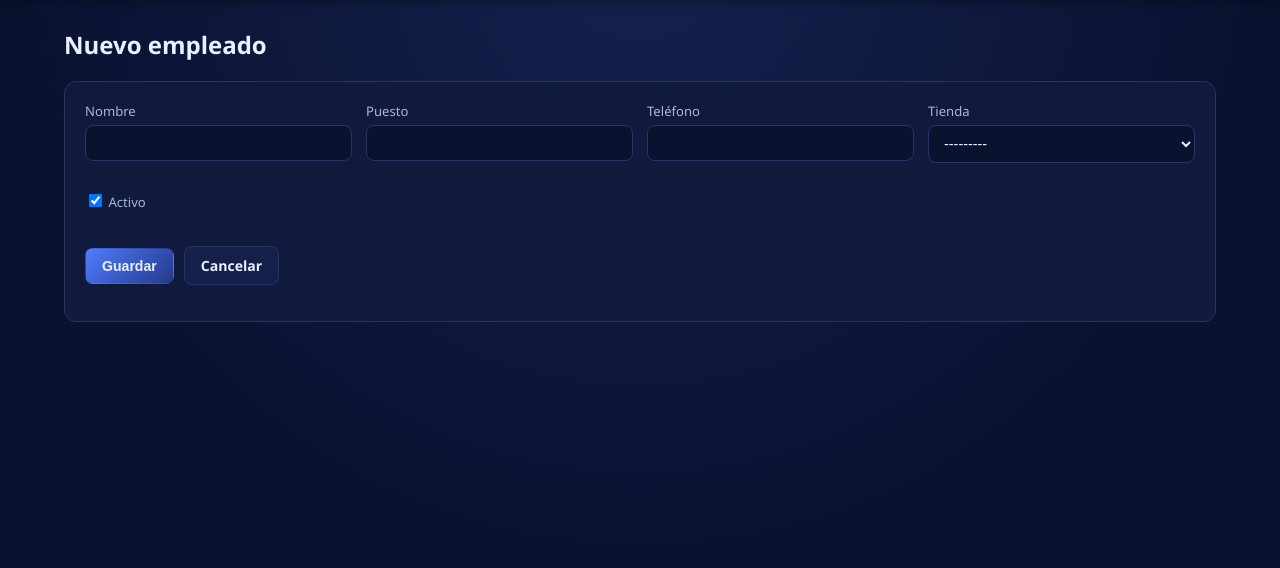
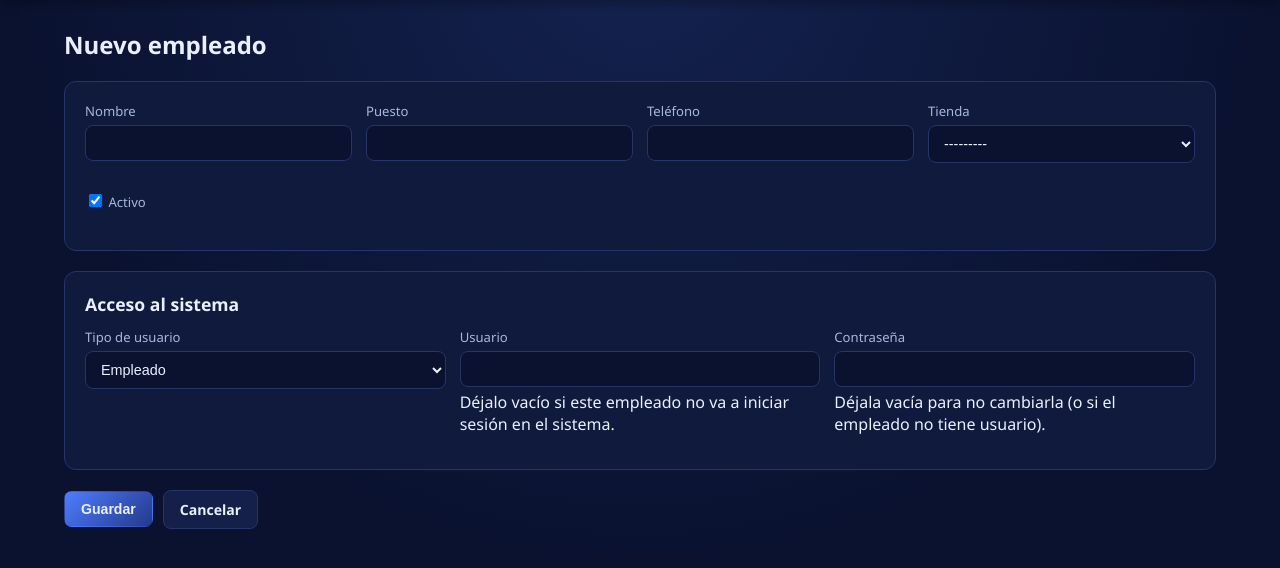
Before and after one commit to TecnologiaGT/SistemaDemo, a Django app: page /empleados/nuevo/ in a window 1280 px wide. Shown: the part 55-623 px from the top of the page. Run offline with Django 5.2, Linux system fonts and the light colour scheme; the visitor is signed in with stand-in values (Sample User, id 1); data that the repository does not hold is empty.

Commit message:
actualizacion 17/09/2026 21:55:01.77

```diff
--- a/core/forms.py
+++ b/core/forms.py
@@ -1,4 +1,5 @@
 from django import forms
+from django.contrib.auth.models import User
 from .models import Tienda, Empleado
 
 
@@ -9,6 +10,39 @@ class TiendaForm(forms.ModelForm):
 
 
 class EmpleadoForm(forms.ModelForm):
+    username = forms.CharField(
+        label="Usuario del sistema", required=False,
+        help_text="Déjalo vacío si este empleado no va a iniciar sesión en el sistema.",
+    )
+    password = forms.CharField(
+        label="Contraseña", required=False, widget=forms.PasswordInput(render_value=False),
+        help_text="Déjala vacía para no cambiarla (o si el empleado no tiene usuario).",
+    )
+
     class Meta:
         model = Empleado
-        fields = ["nombre", "puesto", "telefono", "tienda", "activo"]
+        fields = ["nombre", "puesto", "telefono", "tienda", "tipo_usuario", "activo"]
+
+    def __init__(self, *args, **kwargs):
+        super().__init__(*args, **kwargs)
+        if self.instance and self.instance.pk and self.instance.usuario_id:
+            self.fields["username"].initial = self.instance.usuario.username
+
+    def clean_username(self):
+        username = self.cleaned_data.get("username", "").strip()
+        if username:
+            qs = User.objects.filter(username=username)
+            if self.instance and self.instance.pk and self.instance.usuario_id:
+                qs = qs.exclude(pk=self.instance.usuario_id)
+            if qs.exists():
+                raise forms.ValidationError("Ese nombre de usuario ya está en uso.")
+        return username
+
+    def clean(self):
+        cleaned = super().clean()
+        username = cleaned.get("username")
+        password = cleaned.get("password")
+        creando = not (self.instance and self.instance.pk and self.instance.usuario_id)
+        if creando and password and not username:
+            self.add_error("username", "Escribe un nombre de usuario para poder asignar contraseña.")
+        return cleaned
--- a/core/models.py
+++ b/core/models.py
@@ -19,6 +19,11 @@ class Tienda(models.Model):
 
 
 class Empleado(models.Model):
+    TIPOS_USUARIO = [
+        ("admin", "Administrador"),
+        ("empleado", "Empleado"),
+    ]
+
     usuario = models.OneToOneField(
         User, on_delete=models.SET_NULL, null=True, blank=True, related_name="empleado"
     )
@@ -28,8 +33,13 @@ class Empleado(models.Model):
     tienda = models.ForeignKey(
         Tienda, on_delete=models.SET_NULL, null=True, blank=True, related_name="empleados"
     )
+    tipo_usuario = models.CharField(max_length=10, choices=TIPOS_USUARIO, default="empleado")
     activo = models.BooleanField(default=True)
     creado = models.DateTimeField(auto_now_add=True)
+
+    @property
+    def es_admin(self):
+        return self.tipo_usuario == "admin"
 
     class Meta:
         verbose_name = "Empleado"
--- /dev/null
+++ b/core/permissions.py
@@ -0,0 +1,26 @@
+from django.contrib import messages
+from django.shortcuts import redirect
+
+
+def usuario_es_admin(user):
+    """True si el usuario logueado tiene permisos de administrador:
+    superusuario de Django, o un Empleado con tipo_usuario='admin'."""
+    if not user.is_authenticated:
+        return False
+    if user.is_superuser:
+        return True
+    empleado = getattr(user, "empleado", None)
+    return bool(empleado and empleado.tipo_usuario == "admin")
+
+
+class AdminRequiredMixin:
+    """Restringe una vista a usuarios con permiso de administrador.
+    Usar junto con LoginRequiredMixin (LoginRequiredMixin primero en el MRO)."""
+
+    mensaje_permiso = "No tienes permiso para acceder a esta sección."
+
+    def dispatch(self, request, *args, **kwargs):
+        if not usuario_es_admin(request.user):
+            messages.error(request, self.mensaje_permiso)
+            return redirect("core:home")
+        return super().dispatch(request, *args, **kwargs)
--- a/core/views.py
+++ b/core/views.py
@@ -1,5 +1,6 @@
 from django.contrib.auth.decorators import login_required
 from django.contrib.auth.mixins import LoginRequiredMixin
+from django.contrib.auth.models import User
 from django.contrib import messages
 from django.shortcuts import render, redirect, get_object_or_404
 from django.urls import reverse_lazy
@@ -7,6 +8,7 @@ from django.views.generic import ListView, CreateView, UpdateView, View
 
 from .models import Tienda, Empleado
 from .forms import TiendaForm, EmpleadoForm
+from .permissions import usuario_es_admin, AdminRequiredMixin
 
 MODULOS = [
     {"nombre": "Vender", "icono": "🧾", "url": "ventas:caja"},
@@ -20,13 +22,15 @@ MODULOS = [
     {"nombre": "Inventario", "icono": "🏬", "url": "inventario:list"},
     {"nombre": "Traspasos", "icono": "🔁", "url": "inventario:traspaso_list"},
     {"nombre": "Tiendas", "icono": "🏪", "url": "core:tienda_list"},
-    {"nombre": "Empleados", "icono": "🪪", "url": "core:empleado_list"},
+    {"nombre": "Empleados", "icono": "🪪", "url": "core:empleado_list", "solo_admin": True},
 ]
 
 
 @login_required
 def dashboard(request):
-    return render(request, "core/dashboard.html", {"modulos": MODULOS})
+    es_admin = usuario_es_admin(request.user)
+    modulos = [m for m in MODULOS if not m.get("solo_admin") or es_admin]
+    return render(request, "core/dashboard.html", {"modulos": modulos})
 
 
 # --- Tiendas ---
@@ -68,37 +72,69 @@ class TiendaToggleView(LoginRequiredMixin, View):
         return redirect("core:tienda_list")
 
 
-# --- Empleados ---
-class EmpleadoListView(LoginRequiredMixin, ListView):
+# --- Empleados (y sus usuarios del sistema) ---
+# Solo administradores pueden ver/crear/editar empleados, porque aquí es donde
+# se maneja el usuario, la contraseña y el tipo de permiso de cada quien.
+
+def _guardar_usuario_empleado(empleado, form):
+    """Crea o actualiza el User de Django asociado al empleado, a partir de
+    los campos username/password/tipo_usuario del formulario."""
+    username = form.cleaned_data.get("username")
+    password = form.cleaned_data.get("password")
+    es_admin = form.cleaned_data.get("tipo_usuario") == "admin"
+
+    if not username:
+        return  # este empleado no tiene (o no tendrá) usuario de sistema
+
+    if empleado.usuario_id:
+        user = empleado.usuario
+        user.username = username
+        user.is_staff = es_admin
+        if password:
+            user.set_password(password)
+        user.save()
+    else:
+        user = User(username=username, is_staff=es_admin)
+        user.set_password(password) if password else user.set_unusable_password()
+        user.save()
+        empleado.usuario = user
+        empleado.save(update_fields=["usuario"])
+
+
+class EmpleadoListView(LoginRequiredMixin, AdminRequiredMixin, ListView):
     model = Empleado
     template_name = "core/empleado_list.html"
     context_object_name = "empleados"
     ordering = ["nombre"]
 
 
-class EmpleadoCreateView(LoginRequiredMixin, CreateView):
+class EmpleadoCreateView(LoginRequiredMixin, AdminRequiredMixin, CreateView):
     model = Empleado
     form_class = EmpleadoForm
     template_name = "core/empleado_form.html"
     success_url = reverse_lazy("core:empleado_list")
 
     def form_valid(self, form):
+        empleado = form.save()
+        _guardar_usuario_empleado(empleado, form)
         messages.success(self.request, "Empleado guardado correctamente.")
-        return super().form_valid(form)
+        return redirect(self.success_url)
 
 
-class EmpleadoUpdateView(LoginRequiredMixin, UpdateView):
+class EmpleadoUpdateView(LoginRequiredMixin, AdminRequiredMixin, UpdateView):
     model = Empleado
     form_class = EmpleadoForm
     template_name = "core/empleado_form.html"
     success_url = reverse_lazy("core:empleado_list")
 
     def form_valid(self, form):
+        empleado = form.save()
+        _guardar_usuario_empleado(empleado, form)
         messages.success(self.request, "Empleado actualizado correctamente.")
-        return super().form_valid(form)
+        return redirect(self.success_url)
 
 
-class EmpleadoToggleView(LoginRequiredMixin, View):
+class EmpleadoToggleView(LoginRequiredMixin, AdminRequiredMixin, View):
     def post(self, request, pk):
         empleado = get_object_or_404(Empleado, pk=pk)
         empleado.activo = not empleado.activo
--- a/templates/core/empleado_form.html
+++ b/templates/core/empleado_form.html
@@ -2,9 +2,10 @@
 {% block titulo %}Empleado{% endblock %}
 {% block contenido %}
 <div class="titulo-pagina"><h1>{% if object %}Editar empleado{% else %}Nuevo empleado{% endif %}</h1></div>
-<div class="panel">
+
 <form method="post">
   {% csrf_token %}
+  <div class="panel">
     <div class="form-grid">
       <div class="campo"><label>Nombre</label>{{ form.nombre }}{{ form.nombre.errors }}</div>
       <div class="campo"><label>Puesto</label>{{ form.puesto }}{{ form.puesto.errors }}</div>
@@ -12,10 +13,26 @@
       <div class="campo"><label>Tienda</label>{{ form.tienda }}{{ form.tienda.errors }}</div>
       <div class="campo"><label><input type="checkbox" name="{{ form.activo.name }}" {% if form.activo.value %}checked{% endif %} style="width:auto;"> Activo</label></div>
     </div>
-  <div class="barra-acciones" style="margin-top:16px;">
+  </div>
+
+  <div class="panel">
+    <h1 style="font-size:1.1rem;margin-top:0;">Acceso al sistema</h1>
+    <div class="form-grid">
+      <div class="campo"><label>Tipo de usuario</label>{{ form.tipo_usuario }}{{ form.tipo_usuario.errors }}</div>
+      <div class="campo">
+        <label>Usuario</label>{{ form.username }}{{ form.username.errors }}
+        <div class="subt" style="margin-top:4px;">{{ form.username.help_text }}</div>
+      </div>
+      <div class="campo">
+        <label>Contraseña</label>{{ form.password }}{{ form.password.errors }}
+        <div class="subt" style="margin-top:4px;">{{ form.password.help_text }}</div>
+      </div>
+    </div>
+  </div>
+
+  <div class="barra-acciones">
     <button type="submit" class="btn btn-primario">Guardar</button>
     <a href="{% url 'core:empleado_list' %}" class="btn">Cancelar</a>
   </div>
 </form>
-</div>
 {% endblock %}
```
Also changed, not shown: core/management/commands/seed_demo.py (+11 -2 lines), templates/core/empleado_list.html (+5 -4 lines), core/migrations/0002_empleado_tipo_usuario.py (added), 1 other file. Lines whose indentation alone changed are shown as unchanged.
